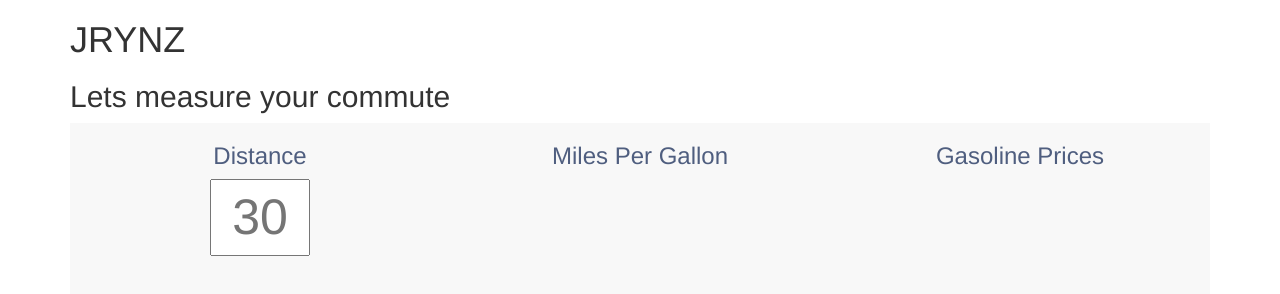
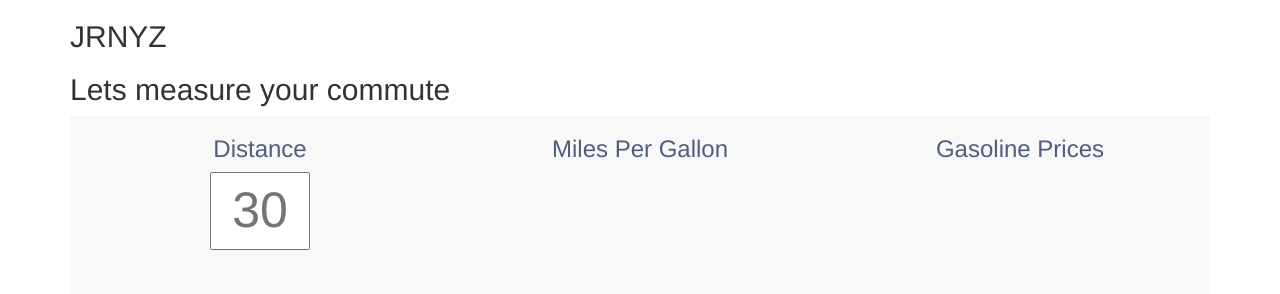
Before and after one commit to JRNYZ/Alfa, a plain HTML site: page index.html in a window 1280 px wide. Drawn offline with nearby package versions, Linux system fonts and the light colour scheme.

Commit message:
[Fix] Corrected spelling of 'JRNYZ'

```diff
--- a/index.html
+++ b/index.html
@@ -9,7 +9,7 @@
 
 <body>
 	<div class="container">
-		<h1>JRYNZ</h1>
+		<h2>JRNYZ</h2>
 		<h2>Lets measure your commute</h2>
 	</div>
 	<section class="car">
```
